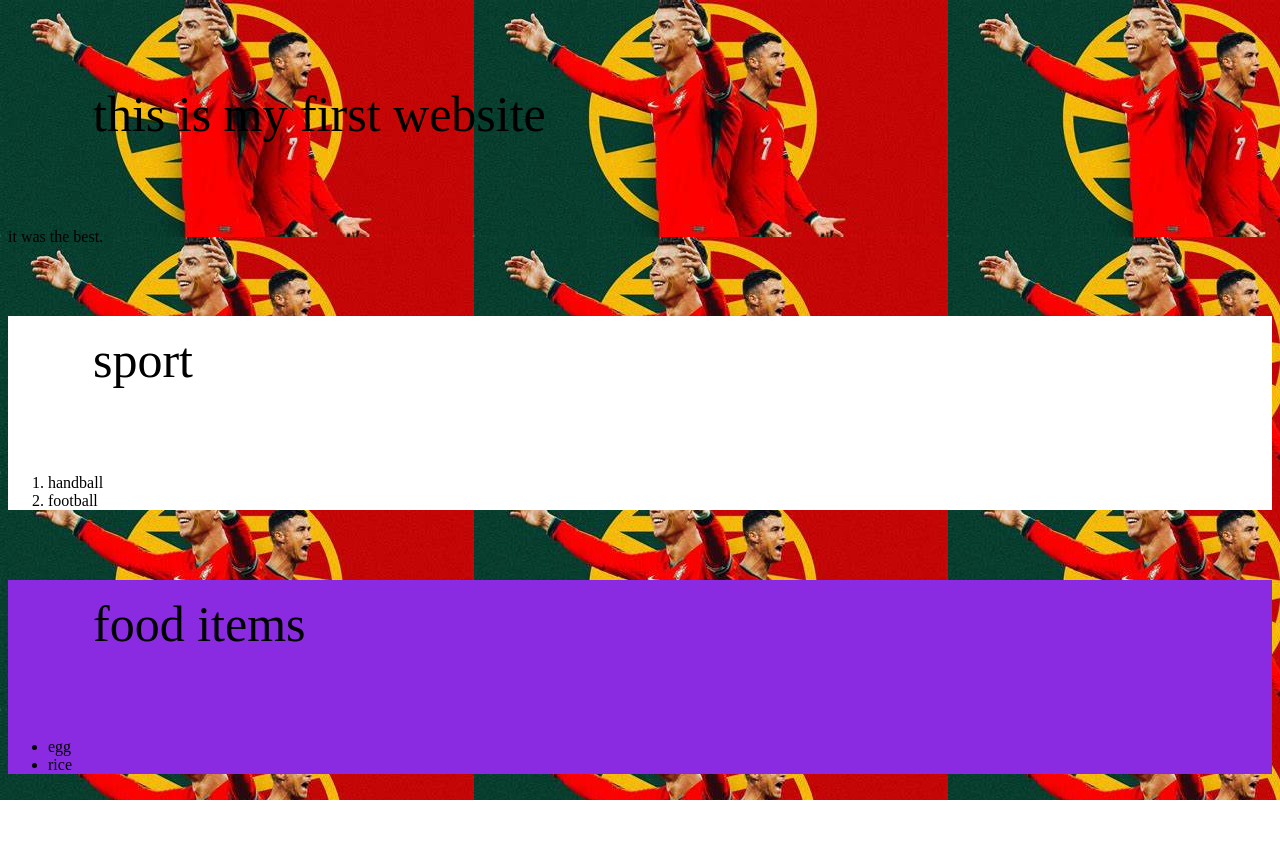
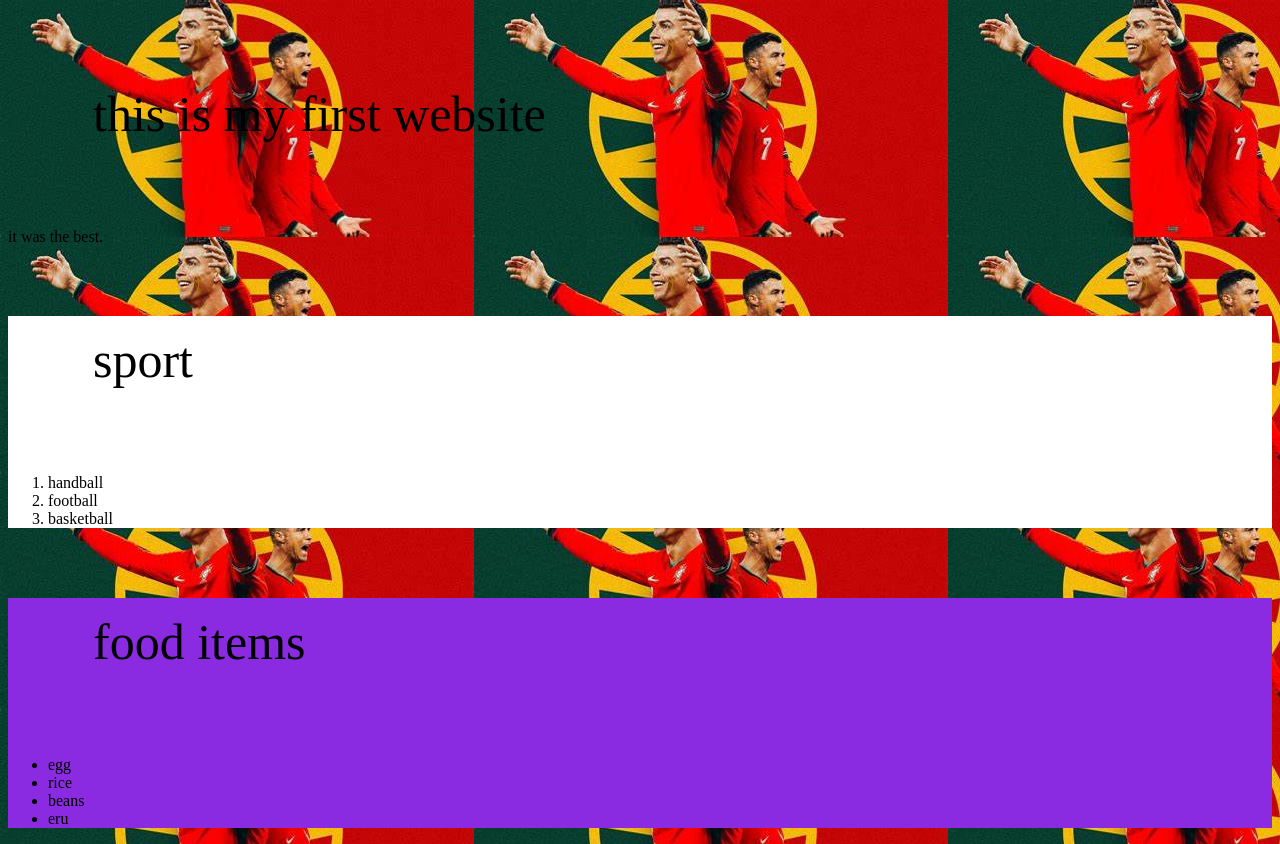
Before and after one commit to EbakocorneliusEmeh/tribute-page, a plain HTML site: page INDEX.html in a window 1280 px wide. Before the commit the page ends 800 px from the top, so only its background shows below. Drawn offline with Linux system fonts and the light colour scheme.

Commit message:
added li to my project

```diff
--- a/INDEX.html
+++ b/INDEX.html
@@ -29,6 +29,7 @@ div{
         <ol>
           <li>handball</li>
           <li>football</li>
+          <li>basketball</li>
         </ol>
       </div>
       <div class="foods">
@@ -36,6 +37,8 @@ div{
         <ul>
           <li>egg</li>
           <li>rice</li>
+          <li>beans</li>
+          <li>eru</li>
         </ul>
       </div>
       </body>
```
